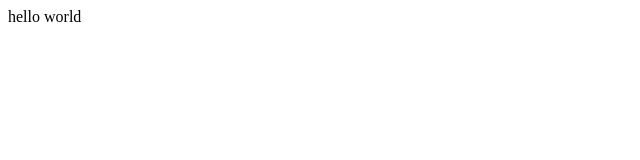
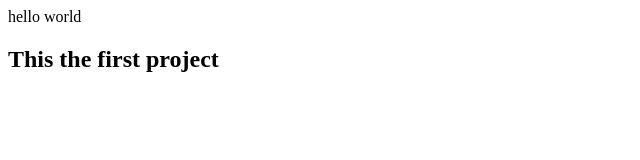
Before and after one commit to Sakshitavdi/demo, a plain HTML site: page index.html in a window 1280 px wide. Shown: the whole page, without its empty margins (0-640 px from the left). Drawn offline with Linux system fonts and the light colour scheme.

Commit message:
this the first project

```diff
--- a/index.html
+++ b/index.html
@@ -1 +1,2 @@
 <p>hello world</p>
+<h2>This the first project</h2>
```
